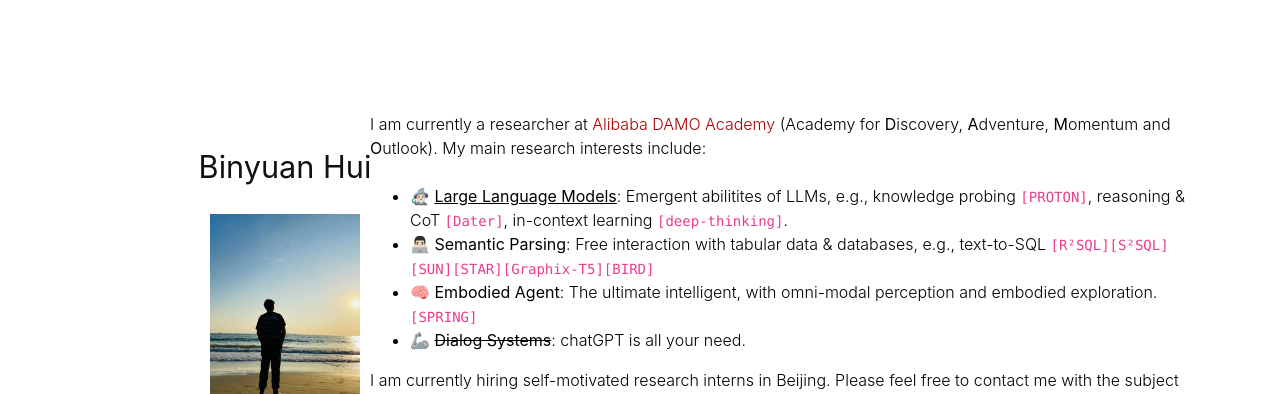
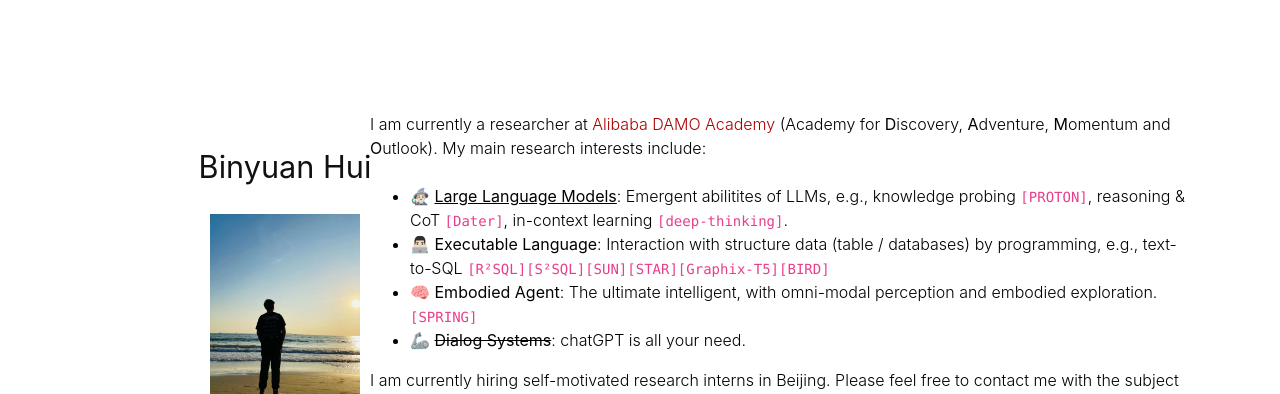
Before and after one commit to huybery/huybery.github.io, a plain HTML site: page index.html in a window 1280 px wide. Shown: the top 394 px of the page. Drawn offline with nearby package versions, Linux system fonts and the light colour scheme.

Commit message:
update: homepage

```diff
--- a/index.html
+++ b/index.html
@@ -53,7 +53,7 @@
                         knowledge probing <code>[PROTON]</code>, reasoning & CoT <code>[Dater]</code>, in-context learning <code>[deep-thinking]</code>.
                     </li>
                     <li>
-                        👨🏻‍💻 <b>Semantic Parsing</b>: Free interaction with tabular data & databases, e.g., text-to-SQL <code>[R²SQL][S²SQL][SUN][STAR][Graphix-T5][BIRD]</code>
+                        👨🏻‍💻 <b>Executable Language</b>: Interaction with structure data (table / databases) by programming, e.g., text-to-SQL <code>[R²SQL][S²SQL][SUN][STAR][Graphix-T5][BIRD]</code>
                     </li>
                     <li>
                         🧠 <b>Embodied Agent</b>: The ultimate intelligent, with omni-modal perception and embodied
```
